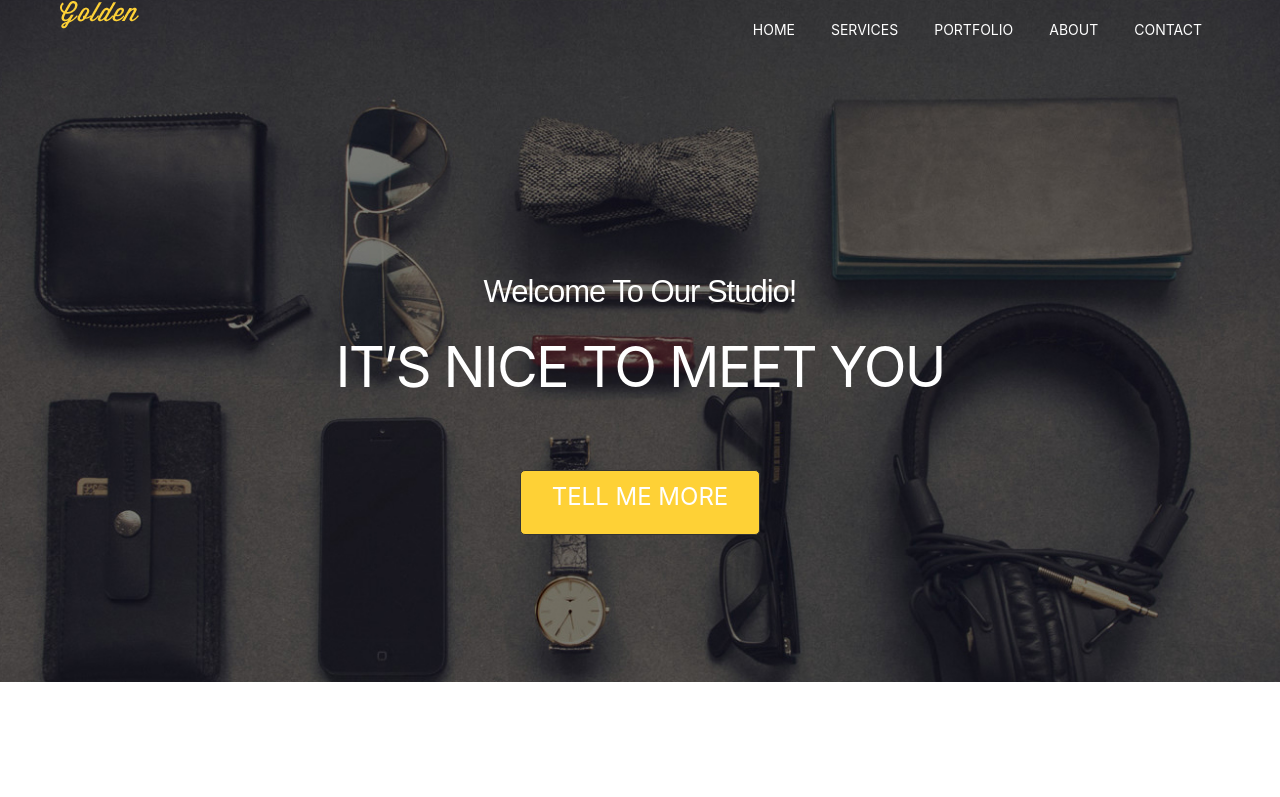
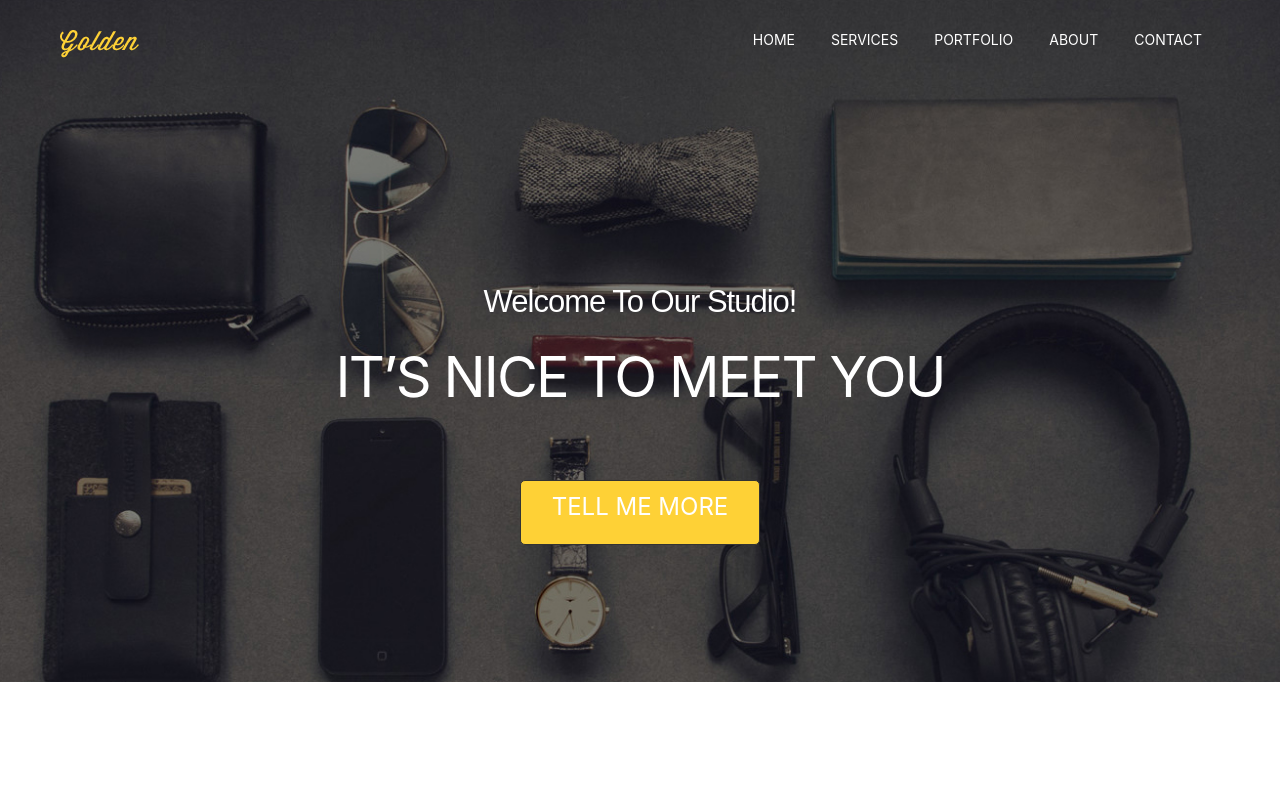
Before and after one commit to DmitriyRoss/Golden, a plain HTML site: page index.html in a window 1280 px wide. Shown: the top 797 px of the page. Drawn offline with nearby package versions, Linux system fonts and the light colour scheme.

Commit message:
added paddings to header

```diff
--- a/css/components/base.css
+++ b/css/components/base.css
@@ -58,4 +58,5 @@ img {
   display: inline-block;
   width: 79px;
   height: 28px;
+  margin-top: 20px;
 }
--- a/css/components/header.css
+++ b/css/components/header.css
@@ -0,0 +1,3 @@
+.header {
+    padding-top: 10px;
+}
--- a/css/components/section.css
+++ b/css/components/section.css
@@ -1,15 +1,6 @@
 .section {
   position: relative;
 }
-
-.section-title {
-
-}
-
-.section-subtitle {
-
-}
-
 .section-description {
 color: #777777;
 font-family: "Times New Roman PSMT";
```
